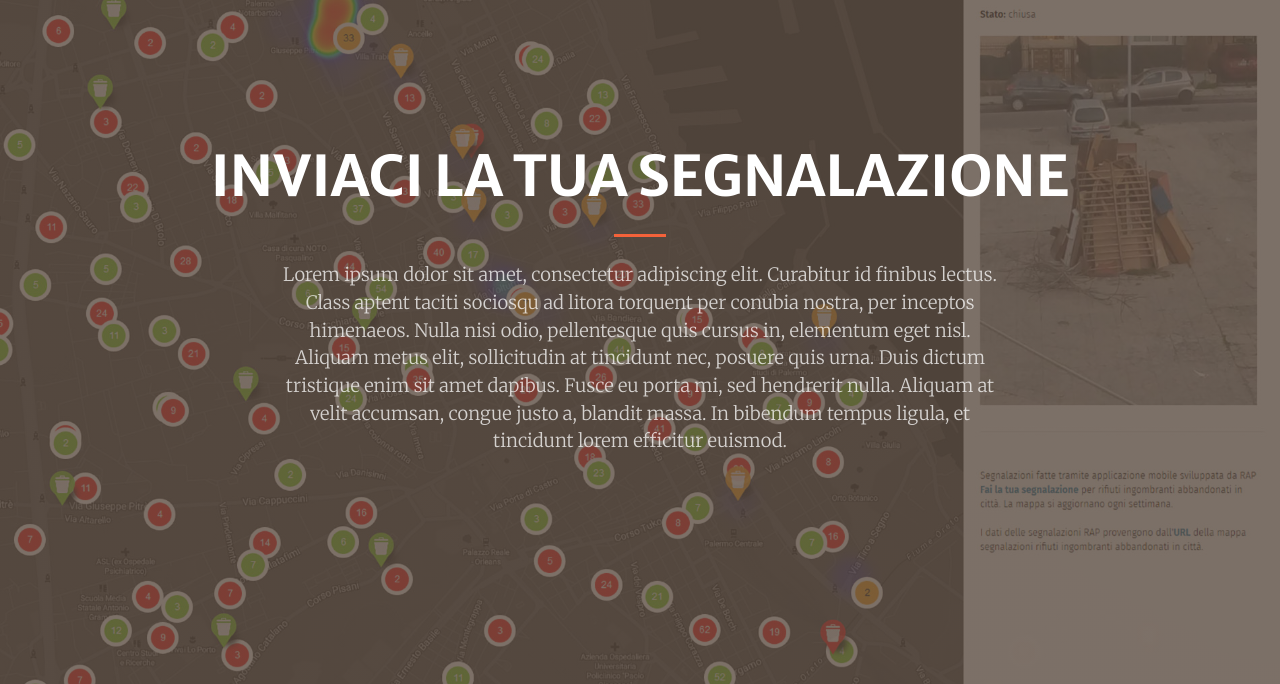
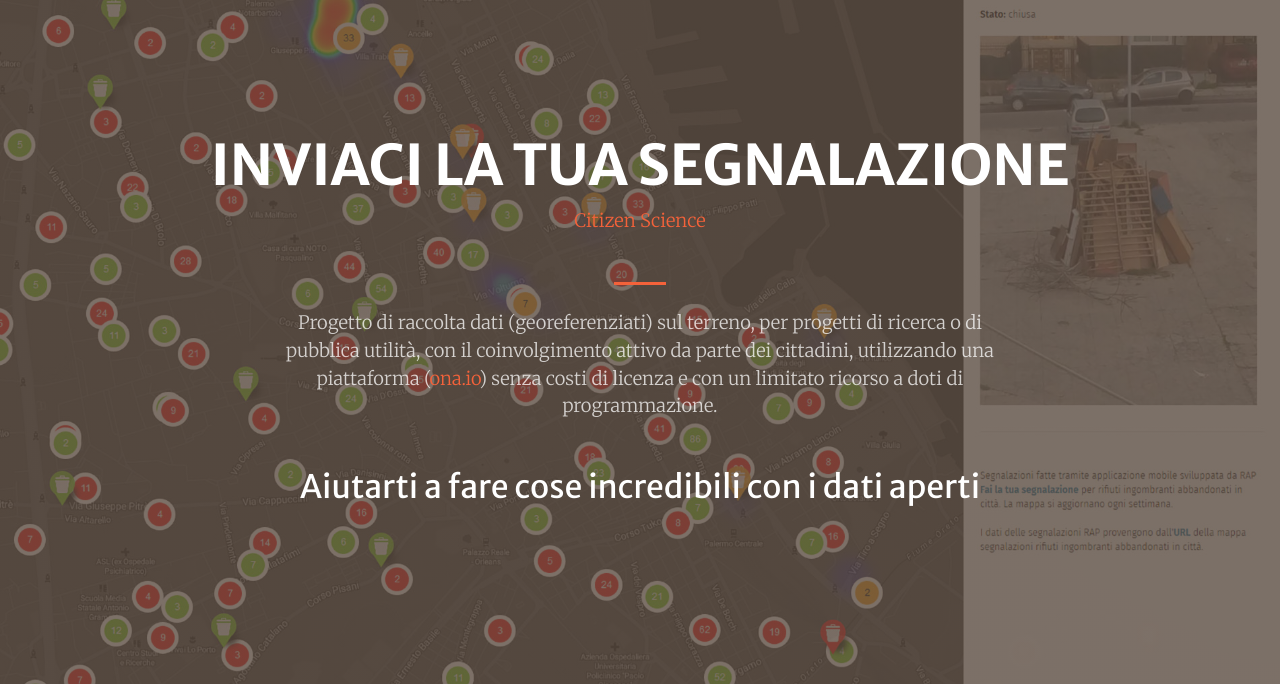
Before and after one commit to opendatasicilia/Form-Geolocalizzazione, a website with bundled scripts: page index.html in a window 1280 px wide. Shown: the part 113-797 px from the top of the page. Built offline with nearby package versions, Linux system fonts and the light colour scheme.

Commit message:
Update index.html

```diff
--- a/index.html
+++ b/index.html
@@ -89,10 +89,13 @@
       <div class="row h-100 align-items-center justify-content-center text-center">
         <div class="col-lg-10 align-self-end">
           <h1 class="text-uppercase text-white font-weight-bold">Inviaci la tua Segnalazione</h1>
+          <p class="text-white-75 font-weight-light mb-5"><a href="https://it.wikipedia.org/wiki/Citizen_science" title="Il termine citizen science (letteralmente, scienza dei cittadini in inglese) indica quel complesso di attività collegati ad una ricerca scientifica a cui partecipano semplici cittadini.">Citizen Science</a></p>
           <hr class="divider my-4">
         </div>
         <div class="col-lg-8 align-self-baseline">
-          <p class="text-white-75 font-weight-light mb-5">Lorem ipsum dolor sit amet, consectetur adipiscing elit. Curabitur id finibus lectus. Class aptent taciti sociosqu ad litora torquent per conubia nostra, per inceptos himenaeos. Nulla nisi odio, pellentesque quis cursus in, elementum eget nisl. Aliquam metus elit, sollicitudin at tincidunt nec, posuere quis urna. Duis dictum tristique enim sit amet dapibus. Fusce eu porta mi, sed hendrerit nulla. Aliquam at velit accumsan, congue justo a, blandit massa. In bibendum tempus ligula, et tincidunt lorem efficitur euismod.</p>
+          <p class="text-white-75 font-weight-light mb-5">Progetto di raccolta dati (georeferenziati) sul terreno, per progetti di ricerca o di pubblica utilità, con il coinvolgimento attivo da parte dei cittadini, utilizzando una piattaforma (<a href="https://ona.io/" target="_blank">ona.io</a>) senza costi di licenza e con un limitato ricorso a doti di programmazione.<br>
+         </p>
+           <h2 class="text-white mt-0"> Aiutarti a fare cose incredibili con i dati aperti</h2>
          <!--  <a class="btn btn-primary btn-xl js-scroll-trigger" href="#about">Find Out More</a> -->
         </div>
       </div>
```
